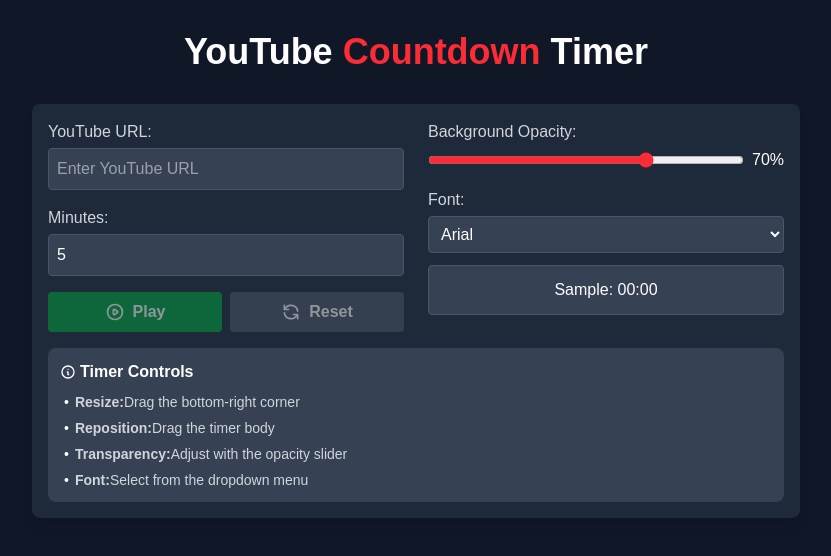
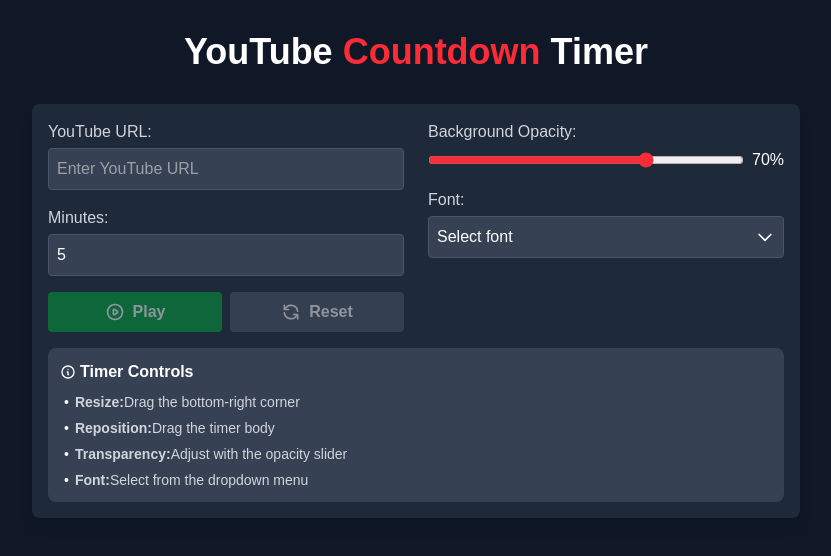
Before and after one commit to albchu/debbie-count-downer, a Next.js app: page / in a window 1280 px wide. Shown: the top 556 px of the page, without its empty margins (224-1055 px from the left). Built offline with nearby package versions, Linux system fonts and the light colour scheme.

Commit message:
Improved font dropdown controls. Show font before selection

```diff
--- a/src/components/ControlPanel.tsx
+++ b/src/components/ControlPanel.tsx
@@ -1,6 +1,7 @@
 import { TimerStyle } from '@/types/timer';
 import { useId } from 'react';
 import Instructions from './Instructions';
+import FontDropdown from './FontDropdown';
 
 interface ControlPanelProps {
   youtubeUrl: string;
@@ -30,74 +31,42 @@ export default function ControlPanel({
   const selectId = useId();
 
   // Expanded font families list with categorization
-  const fontFamilies = [
-    // Sans-serif fonts
-    { value: 'Arial, sans-serif', label: 'Arial', category: 'Sans-serif' },
-    { value: 'Helvetica, Arial, sans-serif', label: 'Helvetica', category: 'Sans-serif' },
-    { value: 'Verdana, sans-serif', label: 'Verdana', category: 'Sans-serif' },
-    { value: 'Tahoma, sans-serif', label: 'Tahoma', category: 'Sans-serif' },
-    { value: 'Trebuchet MS, sans-serif', label: 'Trebuchet MS', category: 'Sans-serif' },
-    { value: 'system-ui, sans-serif', label: 'System UI', category: 'Sans-serif' },
-    { value: '"Segoe UI", sans-serif', label: 'Segoe UI', category: 'Sans-serif' },
-    { value: '"Open Sans", sans-serif', label: 'Open Sans', category: 'Sans-serif' },
-    { value: 'Roboto, sans-serif', label: 'Roboto', category: 'Sans-serif' },
-    { value: '"Noto Sans", sans-serif', label: 'Noto Sans', category: 'Sans-serif' },
+  const fontCategories = {
+    'Sans-Serif': [
+      { label: 'Arial', value: 'Arial, sans-serif' },
+      { label: 'Helvetica', value: 'Helvetica, sans-serif' },
+      { label: 'Open Sans', value: '"Open Sans", sans-serif' },
+      { label: 'Roboto', value: 'Roboto, sans-serif' },
+      { label: 'Verdana', value: 'Verdana, sans-serif' },
+    ],
+    'Serif': [
+      { label: 'Georgia', value: 'Georgia, serif' },
+      { label: 'Times New Roman', value: '"Times New Roman", serif' },
+      { label: 'Playfair Display', value: '"Playfair Display", serif' },
+    ],
+    'Monospace': [
+      { label: 'Courier New', value: '"Courier New", monospace' },
+      { label: 'Roboto Mono', value: '"Roboto Mono", monospace' },
+      { label: 'Source Code Pro', value: '"Source Code Pro", monospace' },
+    ],
+    'Display': [
+      { label: 'Impact', value: 'Impact, sans-serif' },
+      { label: 'Bebas Neue', value: '"Bebas Neue", sans-serif' },
+      { label: 'Permanent Marker', value: '"Permanent Marker", cursive' },
+    ],
+  };
 
-    // Serif fonts
-    { value: '"Times New Roman", serif', label: 'Times New Roman', category: 'Serif' },
-    { value: 'Georgia, serif', label: 'Georgia', category: 'Serif' },
-    { value: 'Garamond, serif', label: 'Garamond', category: 'Serif' },
-    { value: 'Baskerville, serif', label: 'Baskerville', category: 'Serif' },
-    { value: '"Playfair Display", serif', label: 'Playfair Display', category: 'Serif' },
-    { value: 'Merriweather, serif', label: 'Merriweather', category: 'Serif' },
-
-    // Monospace fonts
-    { value: '"Courier New", monospace', label: 'Courier New', category: 'Monospace' },
-    { value: '"Lucida Console", monospace', label: 'Lucida Console', category: 'Monospace' },
-    { value: 'Consolas, monospace', label: 'Consolas', category: 'Monospace' },
-    { value: '"Roboto Mono", monospace', label: 'Roboto Mono', category: 'Monospace' },
-    { value: '"Source Code Pro", monospace', label: 'Source Code Pro', category: 'Monospace' },
-
-    // Display fonts
-    { value: 'Impact, sans-serif', label: 'Impact', category: 'Display' },
-    { value: '"Arial Black", sans-serif', label: 'Arial Black', category: 'Display' },
-    { value: '"Bebas Neue", sans-serif', label: 'Bebas Neue', category: 'Display' },
-    { value: '"Anton", sans-serif', label: 'Anton', category: 'Display' },
-
-    // Handwriting-style fonts
-    { value: '"Comic Sans MS", cursive', label: 'Comic Sans MS', category: 'Handwriting' },
-    { value: '"Brush Script MT", cursive', label: 'Brush Script MT', category: 'Handwriting' },
-    { value: '"Dancing Script", cursive', label: 'Dancing Script', category: 'Handwriting' },
-    { value: '"Pacifico", cursive', label: 'Pacifico', category: 'Handwriting' }
-  ];
-
-  // Group fonts by category for the dropdown
-  const fontCategories = fontFamilies.reduce<Record<string, typeof fontFamilies>>((acc, font) => {
-    if (!acc[font.category]) {
-      acc[font.category] = [];
-    }
-    acc[font.category].push(font);
-    return acc;
-  }, {});
-
-  const handleFontSizeChange = (size: number) => {
+  const handleFontFamilyChange = (fontFamily: string) => {
     onTimerStyleChange({
       ...timerStyle,
-      fontSize: size
+      fontFamily,
     });
   };
 
-  const handleFontFamilyChange = (family: string) => {
+  const handleBackgroundOpacityChange = (backgroundOpacity: number) => {
     onTimerStyleChange({
       ...timerStyle,
-      fontFamily: family
-    });
-  };
-
-  const handleBackgroundOpacityChange = (opacity: number) => {
-    onTimerStyleChange({
-      ...timerStyle,
-      backgroundOpacity: opacity
+      backgroundOpacity,
     });
   };
 
@@ -191,36 +160,17 @@ export default function ControlPanel({
           </div>
 
           <div>
-            <label htmlFor={selectId} className="block mb-1 font-medium text-gray-300">Font:</label>
-            <select
-              id={selectId}
+            <label className="block mb-1 font-medium text-gray-300">Font:</label>
+            <FontDropdown
               value={timerStyle.fontFamily}
-              onChange={(e) => handleFontFamilyChange(e.target.value)}
-              className="w-full p-2 bg-gray-700 border border-gray-600 rounded text-white focus:ring-2 focus:ring-red-500 focus:border-transparent"
-              style={{ fontFamily: timerStyle.fontFamily }}
-            >
-              {Object.entries(fontCategories).map(([category, fonts]) => (
-                <optgroup key={category} label={category}>
-                  {fonts.map((font) => (
-                    <option
-                      key={font.value}
-                      value={font.value}
-                      style={{ fontFamily: font.value }}
-                    >
-                      {font.label}
-                    </option>
-                  ))}
-                </optgroup>
-              ))}
-            </select>
-            <div className="mt-3 p-3 bg-gray-700 border border-gray-600 rounded text-white text-center" style={{ fontFamily: timerStyle.fontFamily }}>
-              Sample: 00:00
-            </div>
+              onChange={handleFontFamilyChange}
+              fontCategories={fontCategories}
+            />
           </div>
         </div>
       </div>
 
-      {/* Instructions Container - now using the renamed component */}
+      {/* Instructions Container */}
       <Instructions />
     </div>
   );
--- /dev/null
+++ b/src/components/FontDropdown.tsx
@@ -0,0 +1,103 @@
+import { useState, useRef, useEffect } from 'react';
+
+type FontOption = {
+  label: string;
+  value: string;
+};
+
+type FontCategory = {
+  [category: string]: FontOption[];
+};
+
+interface FontDropdownProps {
+  value: string;
+  onChange: (value: string) => void;
+  fontCategories: FontCategory;
+}
+
+export default function FontDropdown({ value, onChange, fontCategories }: FontDropdownProps) {
+  const [isOpen, setIsOpen] = useState(false);
+  const dropdownRef = useRef<HTMLDivElement>(null);
+
+  // Find the current font label
+  const getCurrentFontLabel = () => {
+    for (const category of Object.values(fontCategories)) {
+      const font = category.find(f => f.value === value);
+      if (font) return font.label;
+    }
+    return 'Select font';
+  };
+
+  // Close dropdown when clicking outside
+  useEffect(() => {
+    const handleClickOutside = (event: MouseEvent) => {
+      if (dropdownRef.current && !dropdownRef.current.contains(event.target as Node)) {
+        setIsOpen(false);
+      }
+    };
+
+    document.addEventListener('mousedown', handleClickOutside);
+    return () => document.removeEventListener('mousedown', handleClickOutside);
+  }, []);
+
+  return (
+    <div className="relative" ref={dropdownRef}>
+      {/* Dropdown trigger button */}
+      <button
+        type="button"
+        className="w-full p-2 bg-gray-700 border border-gray-600 rounded text-white focus:ring-2 focus:ring-red-500 focus:border-transparent flex justify-between items-center"
+        onClick={() => setIsOpen(!isOpen)}
+        aria-expanded={isOpen}
+        aria-haspopup="listbox"
+      >
+        <span style={{ fontFamily: value }}>
+          {getCurrentFontLabel()}
+        </span>
+        <svg
+          className={`w-5 h-5 ml-2 transition-transform ${isOpen ? 'rotate-180' : ''}`}
+          fill="none"
+          stroke="currentColor"
+          viewBox="0 0 24 24"
+        >
+          <path strokeLinecap="round" strokeLinejoin="round" strokeWidth={2} d="M19 9l-7 7-7-7" />
+        </svg>
+      </button>
+
+      {/* Dropdown menu */}
+      {isOpen && (
+        <div
+          className="absolute z-20 w-full mt-1 bg-gray-800 border border-gray-600 rounded shadow-xl max-h-[350px] overflow-y-auto"
+          style={{
+            scrollbarWidth: 'thin',
+            scrollbarColor: '#4B5563 #1F2937'
+          }}
+        >
+          {Object.entries(fontCategories).map(([category, fonts]) => (
+            <div key={category} className="px-2 py-1">
+              <div className="text-xs font-semibold text-gray-400 uppercase tracking-wider px-2 pt-2 pb-1 sticky top-0 bg-gray-800 z-10">
+                {category}
+              </div>
+              {fonts.map((font) => (
+                <button
+                  key={font.value}
+                  className={`w-full text-left px-3 py-2.5 rounded transition-colors ${
+                    value === font.value
+                      ? 'bg-red-500 text-white'
+                      : 'text-white hover:bg-gray-700'
+                  }`}
+                  style={{ fontFamily: font.value }}
+                  onClick={() => {
+                    onChange(font.value);
+                    setIsOpen(false);
+                  }}
+                >
+                  <span className="text-base">{font.label}</span>
+                </button>
+              ))}
+            </div>
+          ))}
+        </div>
+      )}
+    </div>
+  );
+}
```
